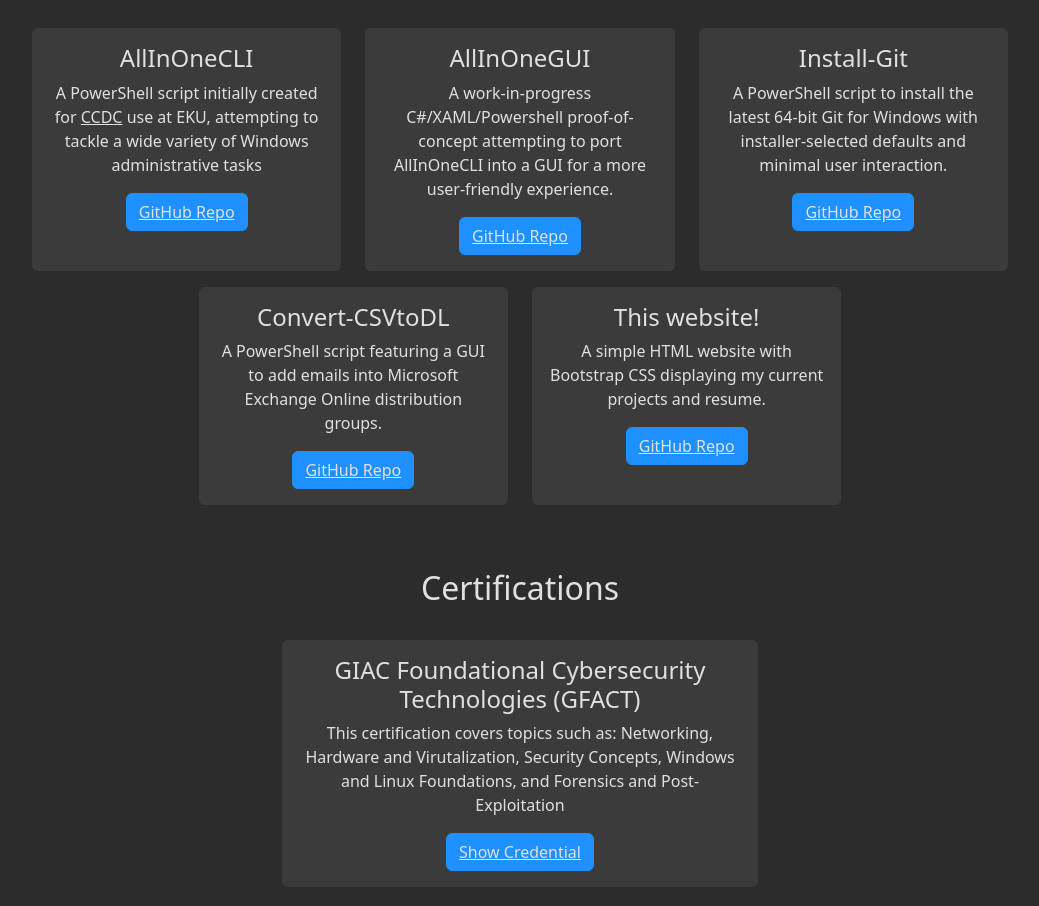
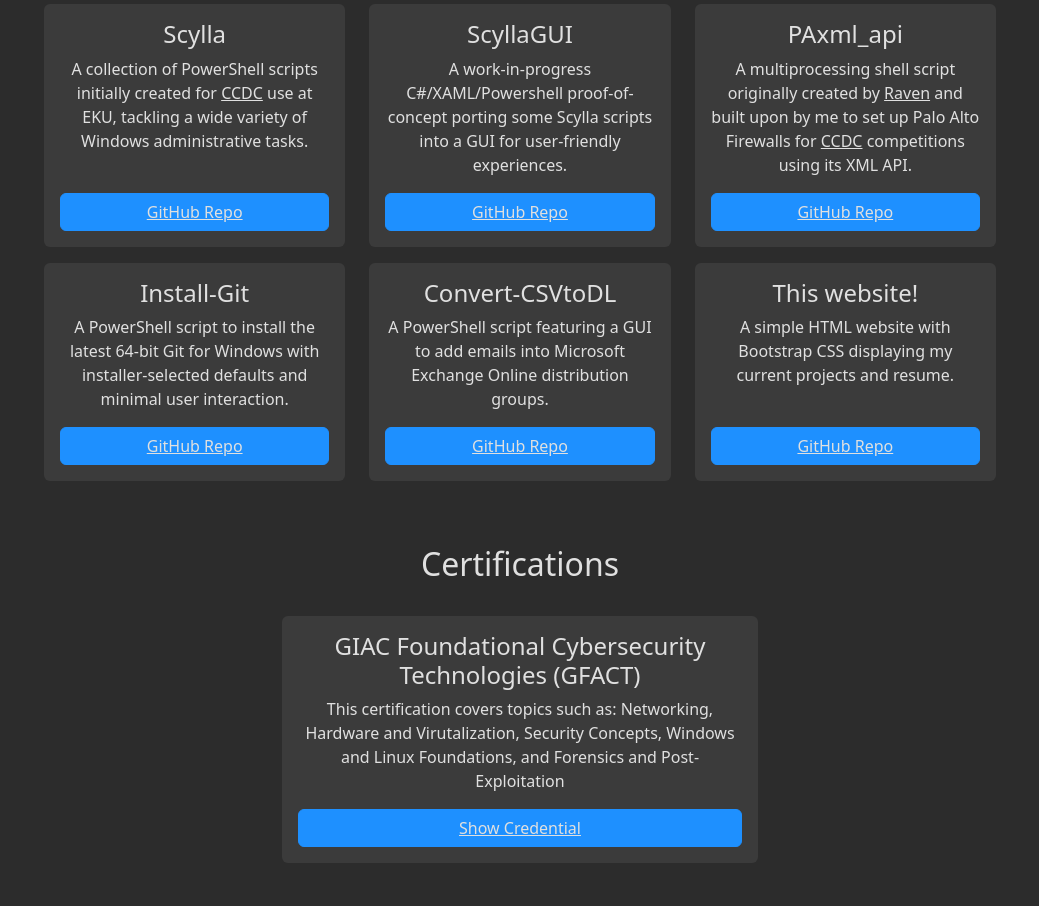
Before and after one commit to lj-sec/lj-sec.github.io, a plain HTML site: page index.html in a window 1280 px wide. Shown: the part 1099-2005 px from the top of the page, without its empty margins (120-1159 px from the left). Drawn offline with nearby package versions, Linux system fonts and the light colour scheme.

Commit message:
Updating Scylla information, adding PAxml_api, and fixing Projects formatting

```diff
--- a/index.html
+++ b/index.html
@@ -31,50 +31,80 @@
         </section>
 
         <section id="projects" class="mb-5">
-            <h2>Projects</h2><br>
+            <h2>Projects</h2>
+            <div class="container">
                 <div class="row justify-content-center">
                     <div class="col-md-4 d-flex justify-content-center">
                         <div class="card mb-3">
-                        <div class="card-body">
-                            <h4 class="card-title">AllInOneCLI</h4>
-                            <p class="card-text">A PowerShell script initially created for <a href="https://www.nationalccdc.org">CCDC</a> use at EKU, attempting to tackle a wide variety of Windows administrative tasks</p>
-                            <a href="https://github.com/lj-sec/AllInOneCLI" class="btn btn-primary" target="_blank">GitHub Repo</a>
+                            <div class="card-body d-flex flex-column">
+                                <h4 class="card-title">Scylla</h4>
+                                <p class="card-text">
+                                    A collection of PowerShell scripts initially created for
+                                    <a href="https://www.nationalccdc.org" target="_blank">CCDC</a>
+                                    use at EKU, tackling a wide variety of Windows administrative tasks.
+                                </p>
+                                <a href="https://github.com/lj-sec/Scylla" class="btn btn-primary mt-auto" target="_blank">GitHub Repo</a>
                             </div>
                         </div>
                     </div>
                     <div class="col-md-4 d-flex justify-content-center">
                         <div class="card mb-3">
-                        <div class="card-body">
-                            <h4 class="card-title">AllInOneGUI</h4>
-                            <p class="card-text">A work-in-progress C#/XAML/Powershell proof-of-concept attempting to port AllInOneCLI into a GUI for a more user-friendly experience.</p>
-                            <a href="https://github.com/lj-sec/AllInOneGUI" class="btn btn-primary" target="_blank">GitHub Repo</a>
+                            <div class="card-body d-flex flex-column">
+                                <h4 class="card-title">ScyllaGUI</h4>
+                                <p class="card-text">
+                                    A work-in-progress C#/XAML/Powershell proof-of-concept porting some Scylla scripts
+                                    into a GUI for user-friendly experiences.
+                                </p>
+                                <a href="https://github.com/lj-sec/ScyllaGUI" class="btn btn-primary mt-auto" target="_blank">GitHub Repo</a>
                             </div>
                         </div>
                     </div>
                     <div class="col-md-4 d-flex justify-content-center">
                         <div class="card mb-3">
-                        <div class="card-body">
-                            <h4 class="card-title">Install-Git</h4>
-                            <p class="card-text">A PowerShell script to install the latest 64-bit Git for Windows with installer-selected defaults and minimal user interaction.</p>
-                            <a href="https://github.com/lj-sec/Install-Git" class="btn btn-primary" target="_blank">GitHub Repo</a>
+                            <div class="card-body d-flex flex-column">
+                                <h4 class="card-title">PAxml_api</h4>
+                                <p class="card-text">
+                                    A multiprocessing shell script originally created by
+                                    <a href="https://github.com/ravesec" target="_blank" aria-label="Visit Raven GitHub profile">Raven</a>
+                                    and built upon by me to set up Palo Alto Firewalls for
+                                    <a href="https://www.nationalccdc.org" target="_blank">CCDC</a>
+                                    competitions using its XML API.
+                                </p>
+                                <a href="https://github.com/lj-sec/PAxml_api" class="btn btn-primary mt-auto" target="_blank">GitHub Repo</a>
                             </div>
                         </div>
                     </div>
                     <div class="col-md-4 d-flex justify-content-center">
                         <div class="card mb-3">
-                        <div class="card-body">
-                            <h4 class="card-title">Convert-CSVtoDL</h4>
-                            <p class="card-text">A PowerShell script featuring a GUI to add emails into Microsoft Exchange Online distribution groups.</p>
-                            <a href="https://github.com/lj-sec/Convert-CSVtoDL" class="btn btn-primary" target="_blank">GitHub Repo</a>
+                            <div class="card-body d-flex flex-column">
+                                <h4 class="card-title">Install-Git</h4>
+                                <p class="card-text">
+                                    A PowerShell script to install the latest 64-bit Git for Windows with installer-selected defaults and minimal user interaction.
+                                </p>
+                                <a href="https://github.com/lj-sec/Install-Git" class="btn btn-primary mt-auto" target="_blank">GitHub Repo</a>
                             </div>
                         </div>
                     </div>
                     <div class="col-md-4 d-flex justify-content-center">
                         <div class="card mb-3">
-                        <div class="card-body">
+                            <div class="card-body d-flex flex-column">
+                                <h4 class="card-title">Convert-CSVtoDL</h4>
+                                <p class="card-text">
+                                    A PowerShell script featuring a GUI to add emails into Microsoft Exchange Online distribution groups.
+                                </p>
+                                <a href="https://github.com/lj-sec/Convert-CSVtoDL" class="btn btn-primary mt-auto" target="_blank">GitHub Repo</a>
+                            </div>
+                        </div>
+                    </div>
+                    <div class="col-md-4 d-flex justify-content-center">
+                        <div class="card mb-3">
+                            <div class="card-body d-flex flex-column">
                                 <h4 class="card-title">This website!</h4>
-                            <p class="card-text">A simple HTML website with Bootstrap CSS displaying my current projects and resume.</p>
-                            <a href="https://github.com/lj-sec/lj-sec.github.io" class="btn btn-primary" target="_blank">GitHub Repo</a>
+                                <p class="card-text">
+                                    A simple HTML website with Bootstrap CSS displaying my current projects and resume.
+                                </p>
+                                <a href="https://github.com/lj-sec/lj-sec.github.io" class="btn btn-primary mt-auto" target="_blank">GitHub Repo</a>
+                            </div>
                         </div>
                     </div>
                 </div>
@@ -86,10 +116,10 @@
             <div class="row justify-content-center">
                 <div class="col-md-6 d-flex justify-content-center">
                     <div class="card mb-3">
-                        <div class="card-body">
+                        <div class="card-body d-flex flex-column">
                             <h4>GIAC Foundational Cybersecurity Technologies (GFACT)</h4>
                             <p class="card-text">This certification covers topics such as: Networking, Hardware and Virutalization, Security Concepts, Windows and Linux Foundations, and Forensics and Post-Exploitation</p>
-                            <a href="https://www.credly.com/badges/f0bf9c06-77f6-4dc3-aa18-0f8c84c3fac0" class="btn btn-primary" target="_blank">Show Credential</a>
+                            <a href="https://www.credly.com/badges/f0bf9c06-77f6-4dc3-aa18-0f8c84c3fac0" class="btn btn-primary mt-auto" target="_blank">Show Credential</a>
                         </div>
                     </div>
                 </div>
```
Lines whose indentation alone changed are shown as unchanged.
